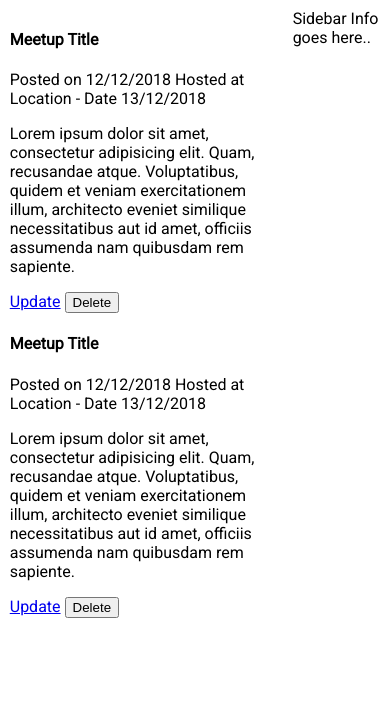
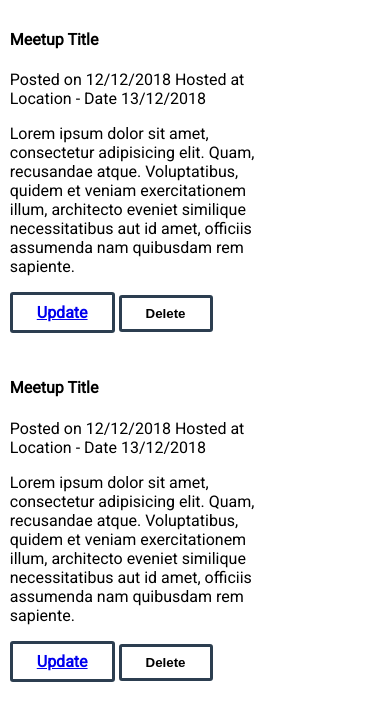
Before and after one commit to Gichia/questioner, a plain HTML site: page UI/admin/meetups.html in a window 390 px wide. Shown: the part 222-928 px from the top of the page. Before the commit the page ends 844 px from the top, so only its background shows below. Drawn offline with Linux system fonts and the light colour scheme; a script that the page names is missing.

Commit message:
[Starts #163017632 Fixed the responsiveness bug on the meetups page in admin area]

```diff
--- a/UI/admin/meetups.html
+++ b/UI/admin/meetups.html
@@ -70,7 +70,7 @@
                         Lorem ipsum dolor sit amet, consectetur adipisicing elit. Quam, recusandae atque. Voluptatibus, quidem et veniam exercitationem illum, architecto eveniet similique necessitatibus aut id amet, officiis assumenda nam quibusdam rem sapiente.
                     </p>
                     <div class="meeetup-meta-below">
-                        <a href="#">Update</a> <button>Delete</button>
+                        <a href="#" class="btn-submit">Update</a> <button class="btn-submit red">Delete</button>
                     </div>
                 </div>
 
@@ -83,13 +83,9 @@
                         Lorem ipsum dolor sit amet, consectetur adipisicing elit. Quam, recusandae atque. Voluptatibus, quidem et veniam exercitationem illum, architecto eveniet similique necessitatibus aut id amet, officiis assumenda nam quibusdam rem sapiente.
                     </p>
                     <div class="meeetup-meta-below">
-                        <a href="#">Update</a> <button>Delete</button>
+                        <a href="#" class="btn-submit">Update</a> <button class="btn-submit red">Delete</button>
                     </div>
                 </div>
-            </div>
-
-            <div class="info">
-                Sidebar Info goes here..
             </div>
         </section>
 
```
